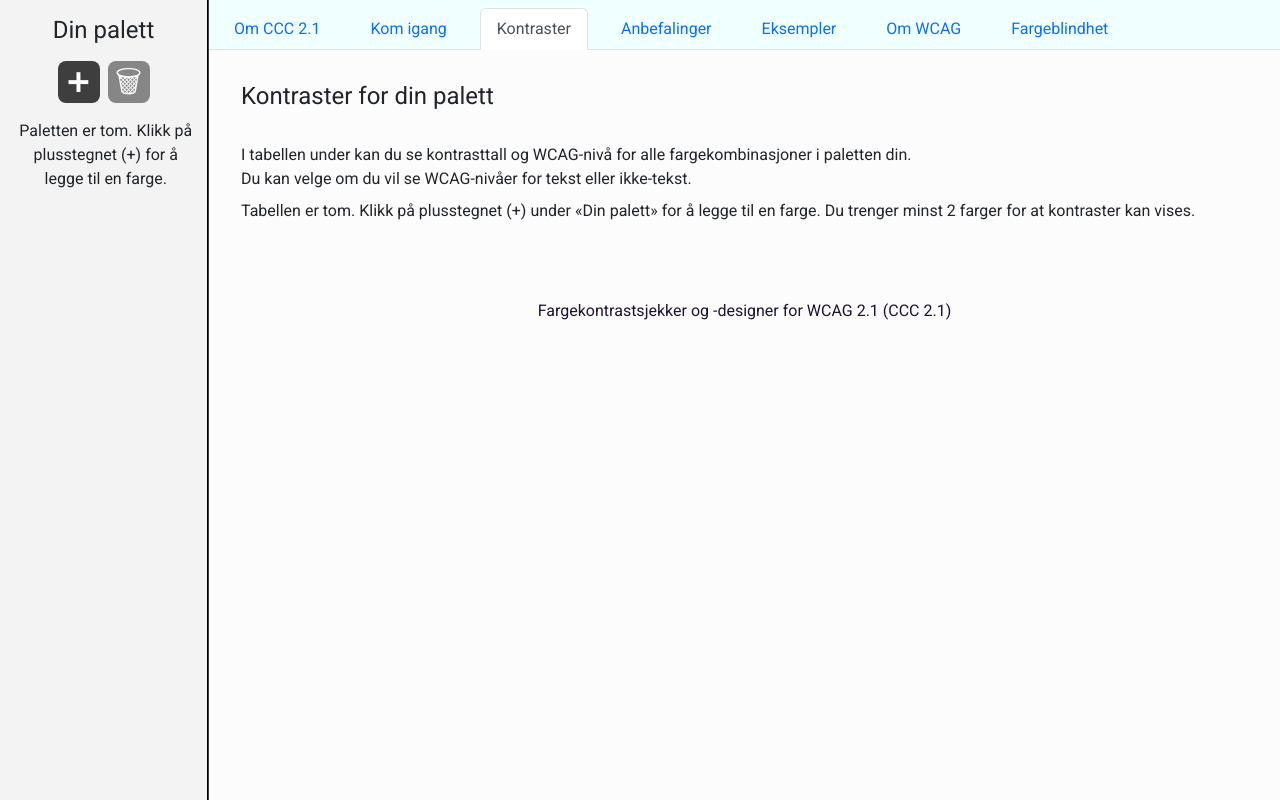
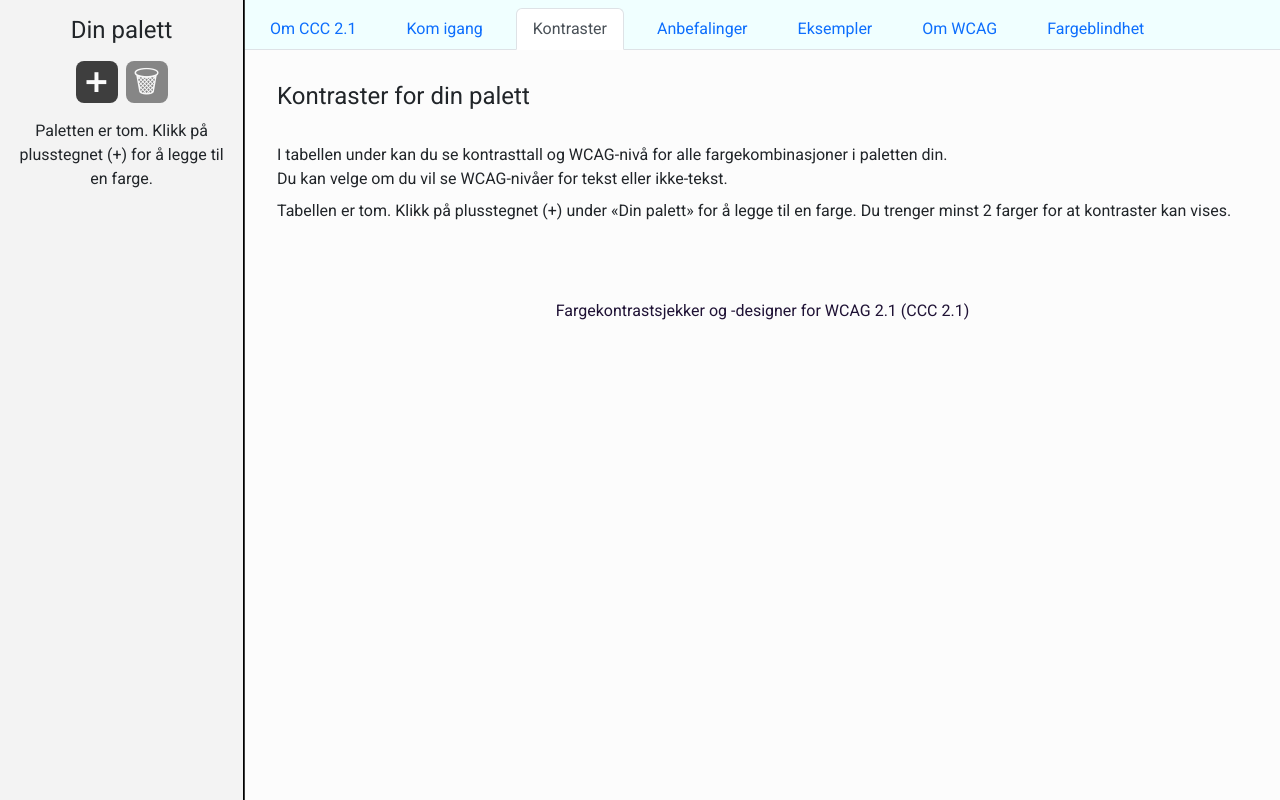
Before and after one commit to NorskRegnesentral/ccc21, a React (Create React App) app: page /#/ in a window 1280 px wide. Built offline with nearby package versions, Linux system fonts and the light colour scheme.

Commit message:
Adjusted left bar, so it can host simulated colors as well.

```diff
--- a/src/components/myColors/myColors.css
+++ b/src/components/myColors/myColors.css
@@ -12,11 +12,11 @@
         grid-template-areas: "heading" "controls" "colorlist" "freespace";
         grid-template-rows: auto auto auto 1fr;
         height: 100vh;
-        max-width: 209px;
+        max-width: 245px;
     }
 
     .empty-message {
-	    width: 85%;
+	    width: 100%;
 	}
 
 	.color-list-controls {
```
